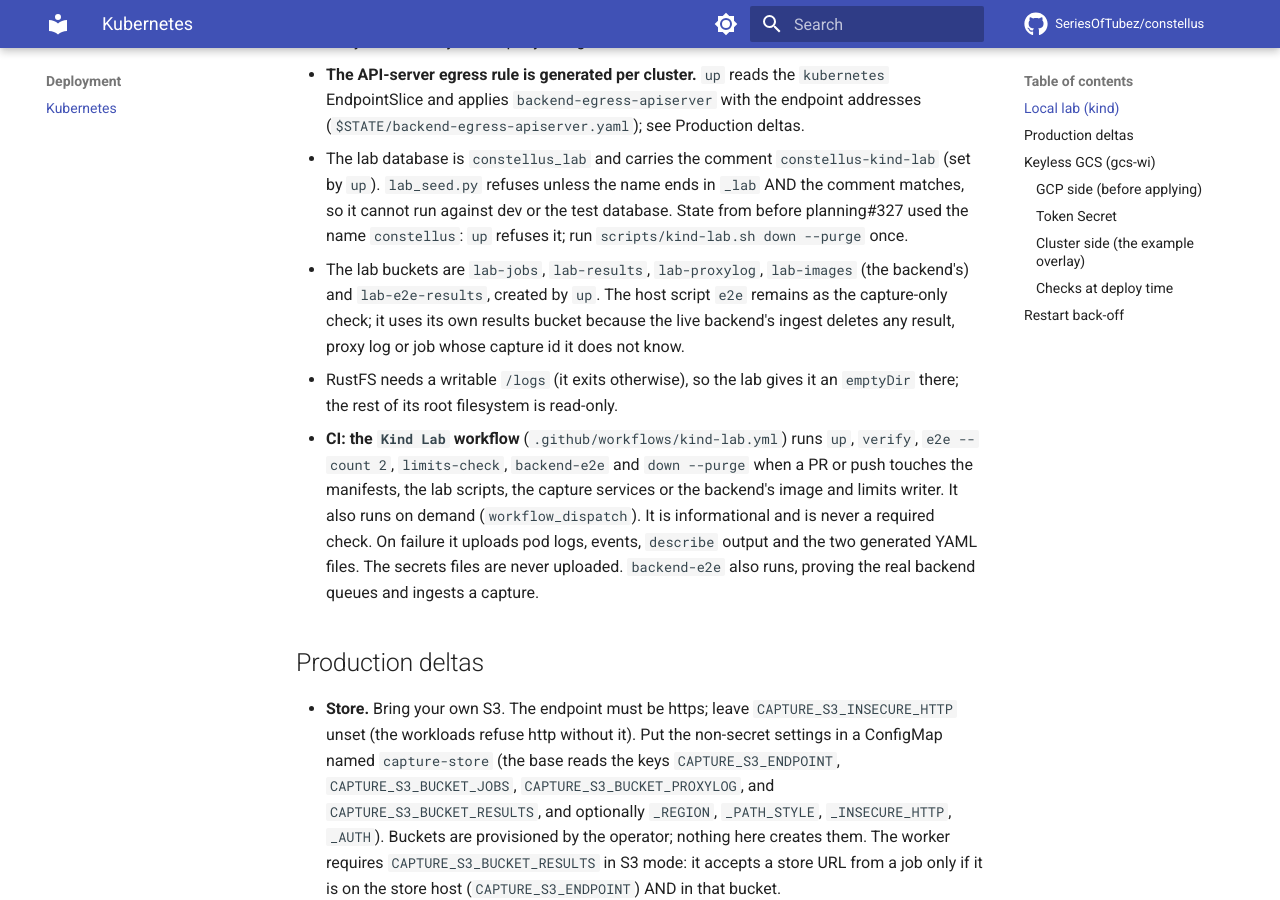
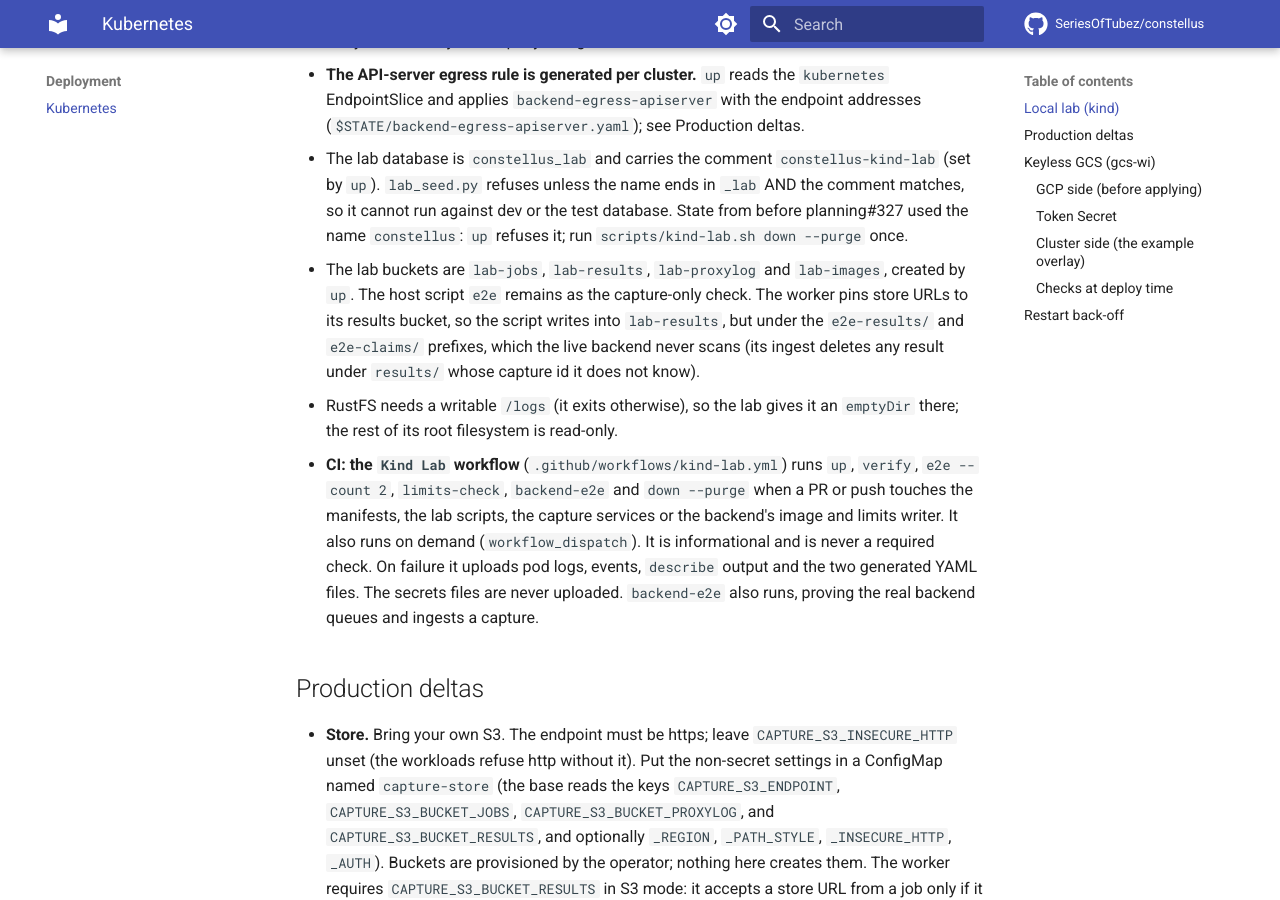
Before and after one commit to SeriesOfTubez/constellus, an MkDocs documentation site: the page built from docs/deploy/kubernetes.md, in a window 1280 px wide and 900 px high, scrolled down 1844 px. Built offline with MkDocs 1.6.1 and Material for MkDocs 9.7.7, drawn with Linux system fonts in a browser that asks for light colours; comment, search, counter and statistics services are not loaded.

Commit message:
Kind e2e: write into the worker's pinned results bucket, backend plays job delete
The worker now refuses store URLs outside CAPTURE_S3_BUCKET_RESULTS, so the host-driven
e2e check presigns into lab-results under e2e-results/ and e2e-claims/ (prefixes the
backend never scans) instead of its own lab-e2e-results bucket, and deletes the job
itself: the worker never deletes it (planning#322 2b-3).

Co-Authored-By: Claude Opus 5.5 <noreply@anthropic.com>

```diff
--- a/docs/deploy/kubernetes.md
+++ b/docs/deploy/kubernetes.md
@@ -73,10 +73,11 @@ ingested it and the store is clean), `down --purge`.
   matches, so it cannot run against dev or the test database. State from before
   planning#327 used the name `constellus`: `up` refuses it; run
   `scripts/kind-lab.sh down --purge` once.
-- The lab buckets are `lab-jobs`, `lab-results`, `lab-proxylog`, `lab-images` (the
-  backend's) and `lab-e2e-results`, created by `up`. The host script `e2e` remains as
-  the capture-only check; it uses its own results bucket because the live backend's
-  ingest deletes any result, proxy log or job whose capture id it does not know.
+- The lab buckets are `lab-jobs`, `lab-results`, `lab-proxylog` and `lab-images`, created
+  by `up`. The host script `e2e` remains as the capture-only check. The worker pins store
+  URLs to its results bucket, so the script writes into `lab-results`, but under the
+  `e2e-results/` and `e2e-claims/` prefixes, which the live backend never scans (its ingest
+  deletes any result under `results/` whose capture id it does not know).
 - RustFS needs a writable `/logs` (it exits otherwise), so the lab gives it an
   `emptyDir` there; the rest of its root filesystem is read-only.
 - **CI: the `Kind Lab` workflow** (`.github/workflows/kind-lab.yml`) runs `up`,
```
Also changed, not shown: 2 other files.
